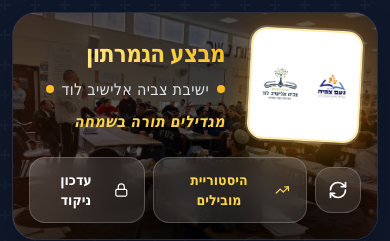
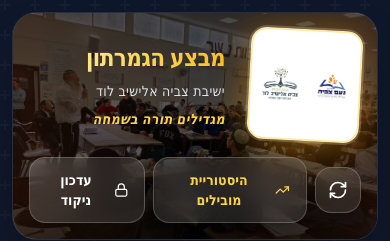
Before and after one commit to ToledanoEdTech/gmaraton, a React (Vite) app: page / in a window 390 px wide. Shown: the top 241 px of the page. Built offline with nearby package versions, Linux system fonts and the light colour scheme; no server answers.

Commit message:
Update App.tsx

```diff
--- a/App.tsx
+++ b/App.tsx
@@ -236,10 +236,10 @@
                   <h1 className="text-2xl md:text-4xl lg:text-5xl font-black text-white tracking-tight drop-shadow-2xl mb-2">
                     <span className="text-transparent bg-clip-text bg-gradient-to-r from-amber-200 via-amber-300 to-amber-400">מבצע הגמרתון</span>
                   </h1>
-                  <p className="text-slate-200 text-base md:text-lg lg:text-xl font-light tracking-wide flex items-center gap-2 flex-wrap">
-                      <span className="w-2 h-2 rounded-full bg-amber-400 shadow-lg shadow-amber-400/50"></span>
+                  <p className="text-slate-200 text-sm md:text-base md:text-lg lg:text-xl font-light tracking-wide flex items-center gap-2 flex-wrap text-center md:text-left">
+                      <span className="hidden md:inline-block w-2 h-2 rounded-full bg-amber-400 shadow-lg shadow-amber-400/50"></span>
                       <span className="font-medium">ישיבת צביה אלישיב לוד</span>
-                      <span className="w-2 h-2 rounded-full bg-amber-400 shadow-lg shadow-amber-400/50"></span>
+                      <span className="hidden md:inline-block w-2 h-2 rounded-full bg-amber-400 shadow-lg shadow-amber-400/50"></span>
                       <span className="text-amber-300 font-semibold italic">מגדילים תורה בשמחה</span>
                   </p>
                </div>
```
